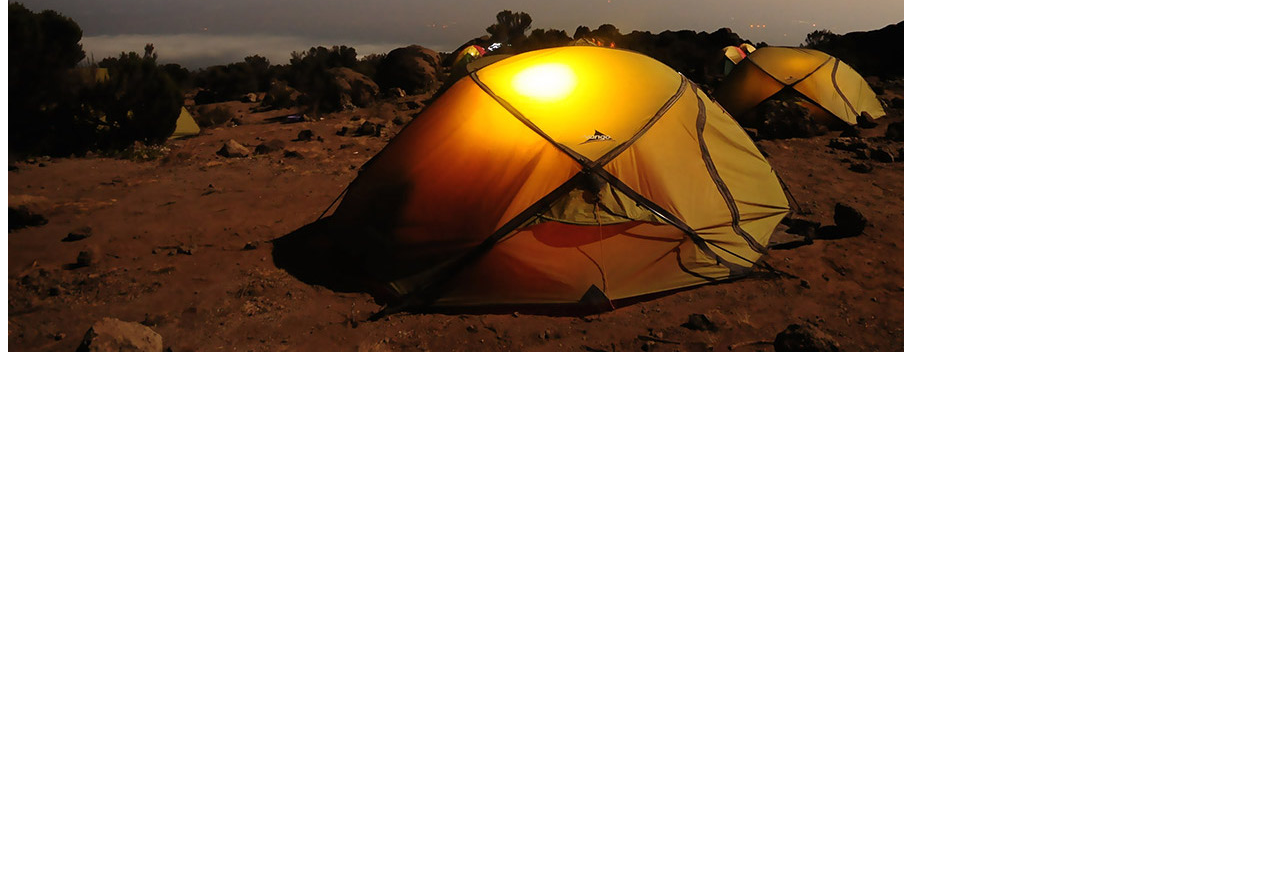
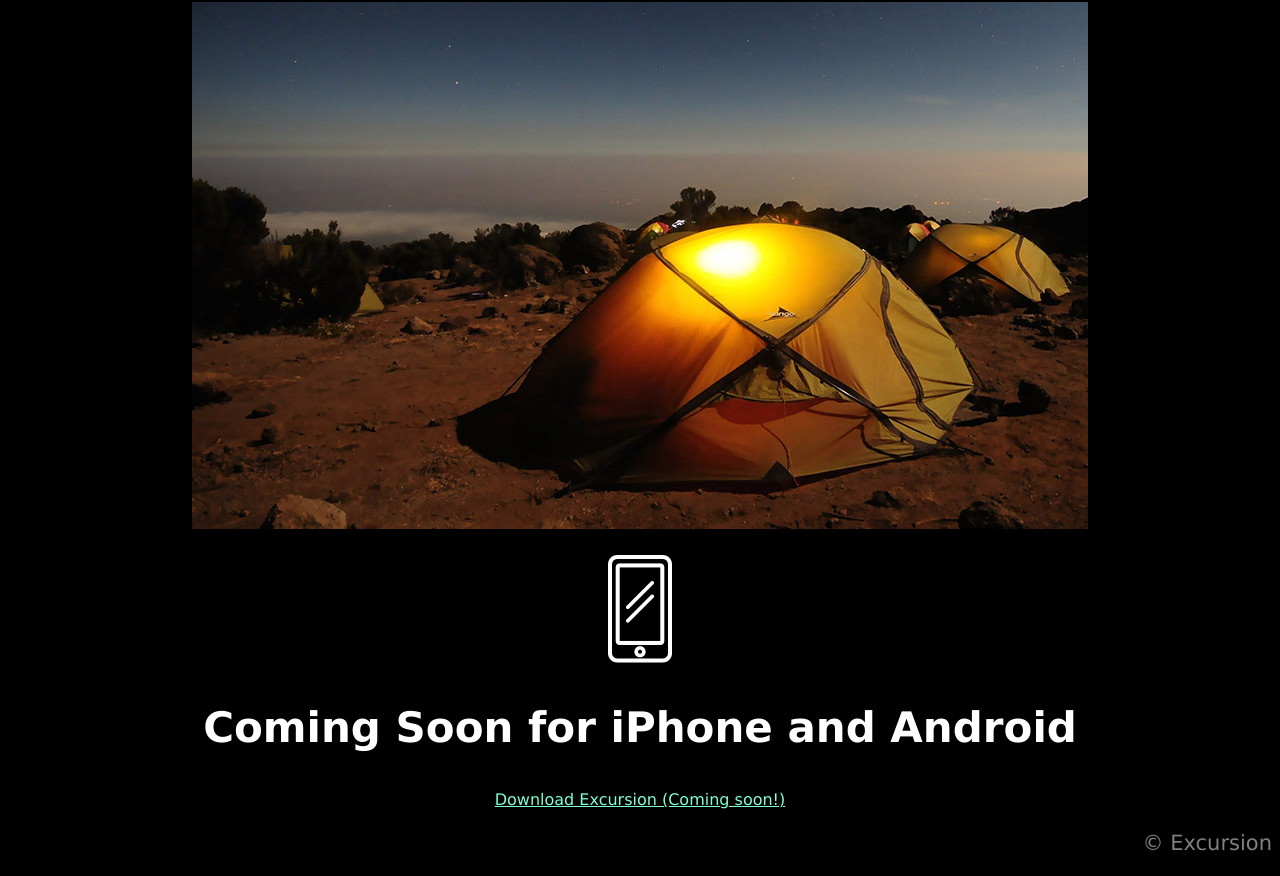
Before and after one commit to gitismyhub/excursion, a plain HTML site: page index.html in a window 1280 px wide. Shown: the part 544-1420 px from the top of the page. Before the commit the page ends 916 px from the top, so only its background shows below. Drawn offline with Linux system fonts and the light colour scheme.

Commit message:
Final Submission

```diff
--- a/index.html
+++ b/index.html
@@ -1,7 +1,7 @@
 <!DOCTYPE html>
 <html>
   <head>
-    <link href="./resources/css/index.css" type="text/css" rel="stylesheet">
+    <link href="./resources/css/style.css" type="text/css" rel="stylesheet">
     <meta charset="utf-8">
     <title>EXCURSION</title>
   </head>
@@ -11,9 +11,14 @@
       <video autoplay="" muted="" loop="">
       <source src="./resources/videos/excursion.mp4" type="video/mp4">
       </video>
-
       <h2>Your personal travel guide</h2>
       <p>Excursion remembers places you like, and recommends new points of interest around you.</p>
       <p><img src="resources/images/camp.jpg" alt=""></p>
+      <p><img class="app" src="resources/images/phone.png"></p>
+      <h2>Coming Soon for iPhone and Android</h2>
+      <p><a class="cta" href="#">Download Excursion (Coming soon!)</a></p>
+      <div class="footer">
+      <p>© Excursion</p>
+      </div>
   </body>
 </html>
--- a/resources/css/style.css
+++ b/resources/css/style.css
@@ -0,0 +1,28 @@
+body {
+    font-family: Verdana, sans-serif;
+    text-align: center;
+    background-color: black;
+    color: white;
+}
+
+.cta {
+    color: Aquamarine;
+    font-size: 16px;
+}
+
+h1 {
+    font-size: 50px;
+}
+
+h2 {
+    font-size: 42px;
+}
+
+p {
+    color: Gray;
+    font-size: 21px;
+}
+
+.footer {
+    text-align: right;
+}
```
